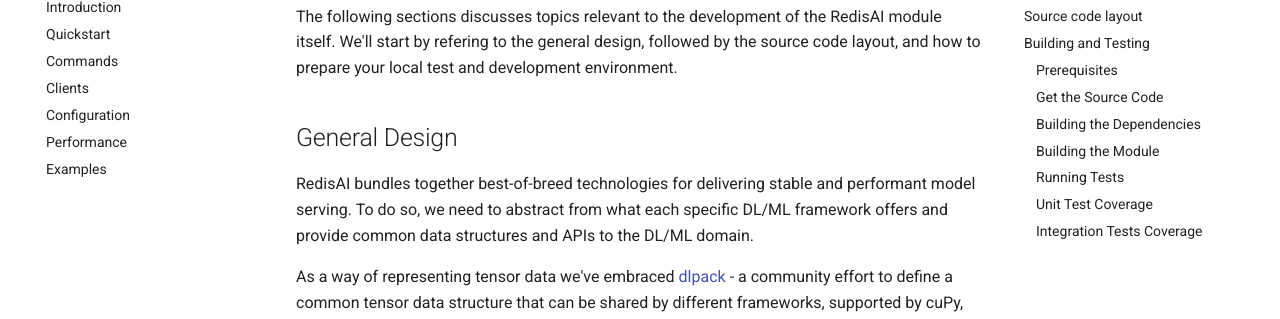
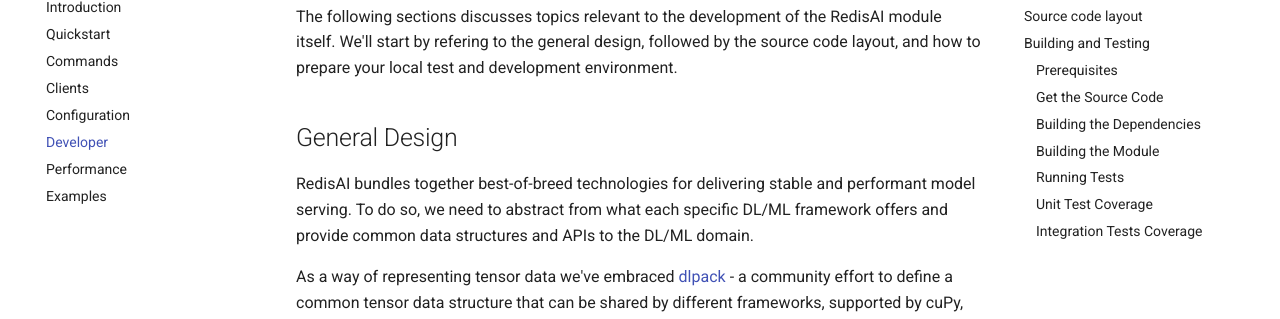
Before and after one commit to RedisAI/RedisAI, an MkDocs documentation site: the page built from docs/developer.md, in a window 1280 px wide. Shown: the part 176-495 px from the top of the page. Built offline with MkDocs 1.6.1 and Material for MkDocs 9.7.7, drawn with Linux system fonts in a browser that asks for light colours; comment, search, counter and statistics services are not loaded.

Commit message:
[add] added Developer reference link

```diff
--- a/mkdocs.yml
+++ b/mkdocs.yml
@@ -33,6 +33,7 @@
   - 'Commands': commands.md
   - 'Clients': clients.md
   - 'Configuration': configuration.md
+  - 'Developer': developer.md
   - 'Performance': performance.md
   - 'Examples': examples.md
 
```
